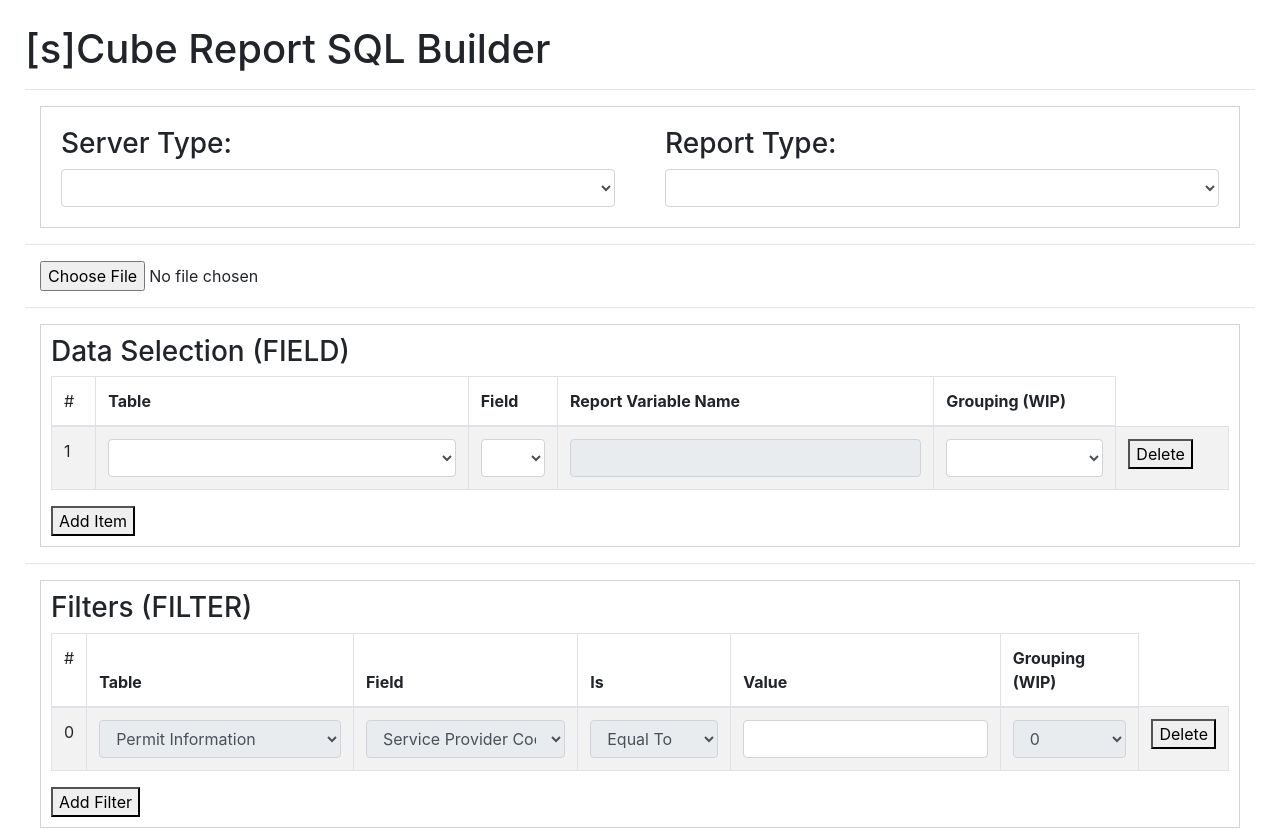
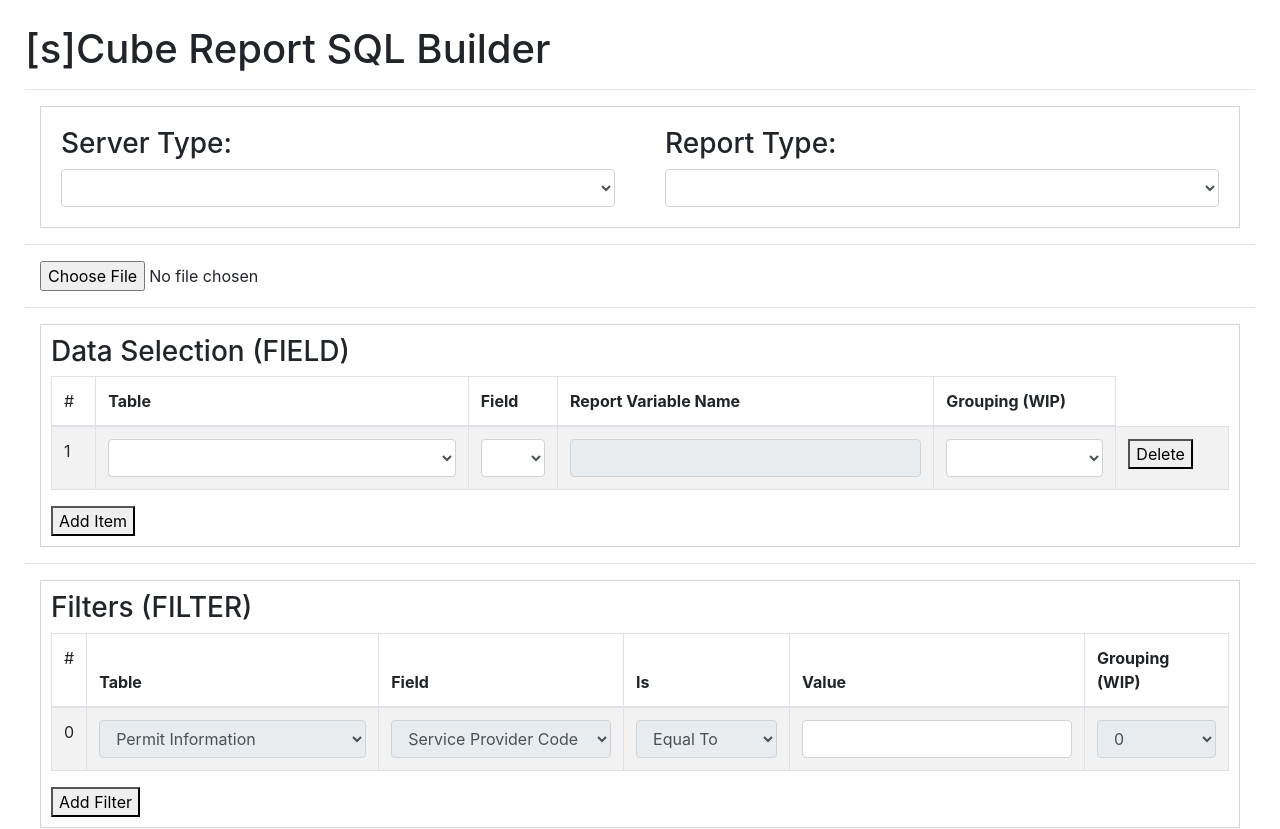
Before and after one commit to ItsAMeNick/sCube-Report-SQL-Builder, a React (Create React App) app: page / in a window 1280 px wide. Shown: the top 829 px of the page. Built offline with nearby package versions, Linux system fonts and the light colour scheme.

Commit message:
[NZ] cannot delete required SVP filter

```diff
--- a/src/components/FILTER_Item.js
+++ b/src/components/FILTER_Item.js
@@ -102,7 +102,7 @@ class FILTER_Item extends Component {
                         {this.getGroups(this.props.filters[this.props.id].table)}
                     </Form.Control></td>
                 </React.Fragment> }
-                { this.props.req ? null : <td>
+                { (this.props.req || !this.props.id) ? null : <td>
                     <button onClick={() => {
                         this.props.delete(this.props.id);
                         this.props.validateGroups();
```
